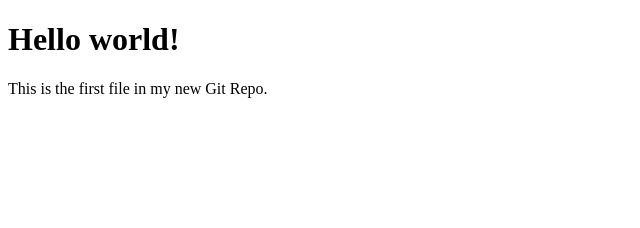
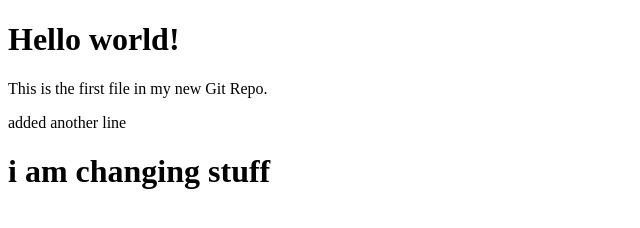
Before and after one commit to Bojosi76/test, a plain HTML site: page index.html in a window 1280 px wide. Shown: the whole page, without its empty margins (0-640 px from the left). Drawn offline with Linux system fonts and the light colour scheme.

Commit message:
commiting changes

```diff
--- a/index.html
+++ b/index.html
@@ -7,6 +7,8 @@
 
 <h1>Hello world!</h1>
 <p>This is the first file in my new Git Repo.</p>
+<p> added another line</p>
+<h1> i am changing stuff </h1>
 
 </body>
 </html>
```
